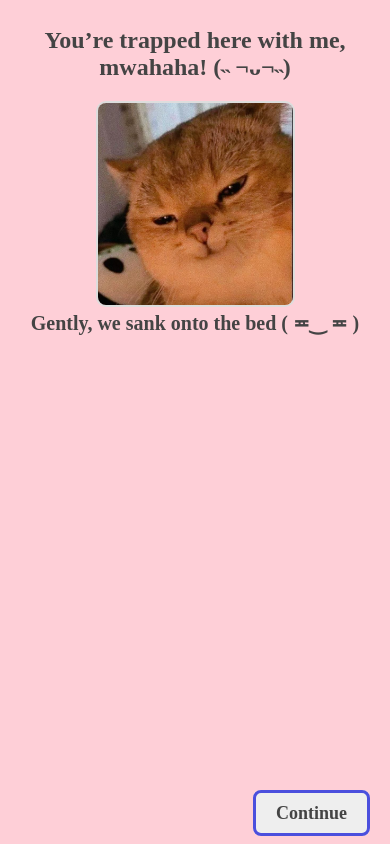
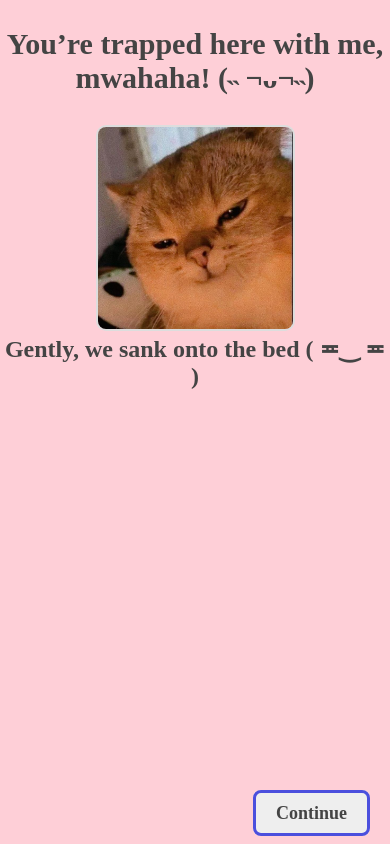
Before and after one commit to LyBaTho/CutiePiee, a plain HTML site: page yes.html in a window 390 px wide. Drawn offline with Linux system fonts and the light colour scheme.

Commit message:
Update style.css

```diff
--- a/style.css
+++ b/style.css
@@ -24,48 +24,8 @@
 	padding-bottom: 5px;
 }
 
-/* Default for larger screens */
-h1 {
-    font-size: 36px;
-}
-
-h2 {
-    font-size: 32px;
-}
-
-h3 {
-    font-size: 28px;
-}
-
-/* Adjust for smaller screens */
-@media (max-width: 768px) {
-    h1 {
-        font-size: 24px;
-    }
-
-    h2 {
-        font-size: 28px;
-    }
-
-    h3 {
-        font-size: 24px;
-    }
-}
-
-@media (max-width: 480px) {
-    h1 {
-        font-size: 20px;
-    }
-
-    h2 {
-        font-size: 24px;
-    }
-
-    h3 {
-        font-size: 20px;
-    }
-}
-
+h2{font-size: 30px; margin-bottom: 30px;}
+h3{font-size: 24px; margin-bottom: 20px;}
 
 .love .name1 {
     color: #d640ed; /* Color for Truc Giang Dinh */
```
